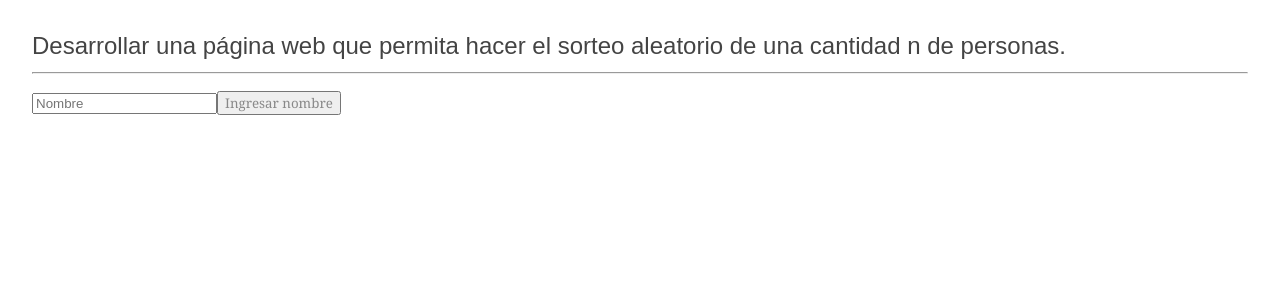
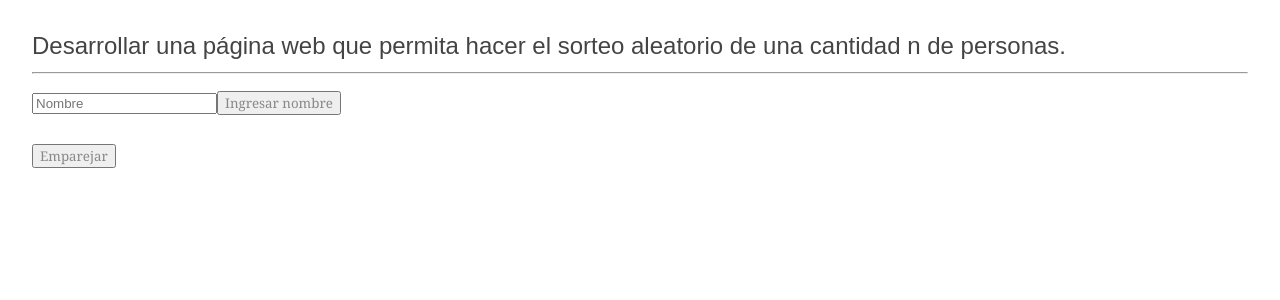
Before and after one commit to squeme/pruebas, an Angular app: page / in a window 1280 px wide. Shown: the top 300 px of the page. Built offline with nearby package versions, Linux system fonts and the light colour scheme.

Commit message:
completado el sorteo

```diff
--- a/src/app/angelito/angelito.component.html
+++ b/src/app/angelito/angelito.component.html
@@ -1,11 +1,28 @@
 <h2>Desarrollar una página web que permita hacer el sorteo aleatorio de una cantidad n de personas.
 <hr>
+<!-- input para ingresar nombre de forma manual -->
 <input placeholder="Nombre" [(ngModel)]="nombreParticipante" (keyup.enter)="ingresarNombre()">
+
+<!-- botón para ingresar valor-->
 <button (click)="ingresarNombre()">
-    Ingresar nombre {{nombreParticipante}}
+    Ingresar nombre
 </button>
+
+<!-- listado de participantes-->
 <ul>
     <li *ngFor="let participante of listaParticipantes">
         {{participante}}
     </li>
 </ul>
+
+<!-- iniciar el sorteo -->
+<button (click)="hacerSorteo()">
+    Emparejar
+</button>
+
+<!-- Parejas -->
+<ul>
+    <li *ngFor="let pareja of emparejamientos">
+        {{pareja.primero}} con {{pareja.segundo}}
+    </li>
+</ul>
--- a/src/app/angelito/angelito.component.ts
+++ b/src/app/angelito/angelito.component.ts
@@ -7,6 +7,7 @@ import { Component, OnInit } from '@angular/core';
 })
 export class AngelitoComponent implements OnInit {
   listaParticipantes = [];
+  emparejamientos = [];
   nombreParticipante = '';
 
   constructor() { }
@@ -26,6 +27,23 @@ export class AngelitoComponent implements OnInit {
   }
 
   hacerSorteo(){
+    let listaParticipantes2 = this.listaParticipantes.slice(0);
+    this.emparejamientos = [];
 
+    while (listaParticipantes2.length > 1) {
+      var indexRandom1 = Math.floor(Math.random() * listaParticipantes2.length);
+      var primerParticipante = listaParticipantes2[indexRandom1];
+      listaParticipantes2.splice(indexRandom1, 1);
+
+      var indexRandom2 = Math.floor(Math.random() * listaParticipantes2.length);
+      var segundoParticipante = listaParticipantes2[indexRandom2];
+      listaParticipantes2.splice(indexRandom2, 1);
+
+      this.emparejamientos.push({primero: primerParticipante, segundo: segundoParticipante});
+    }
+
+    if(listaParticipantes2.length == 1){
+      alert(listaParticipantes2 + " quedó solito el pobrecito");
+    }
   }
 }
```
